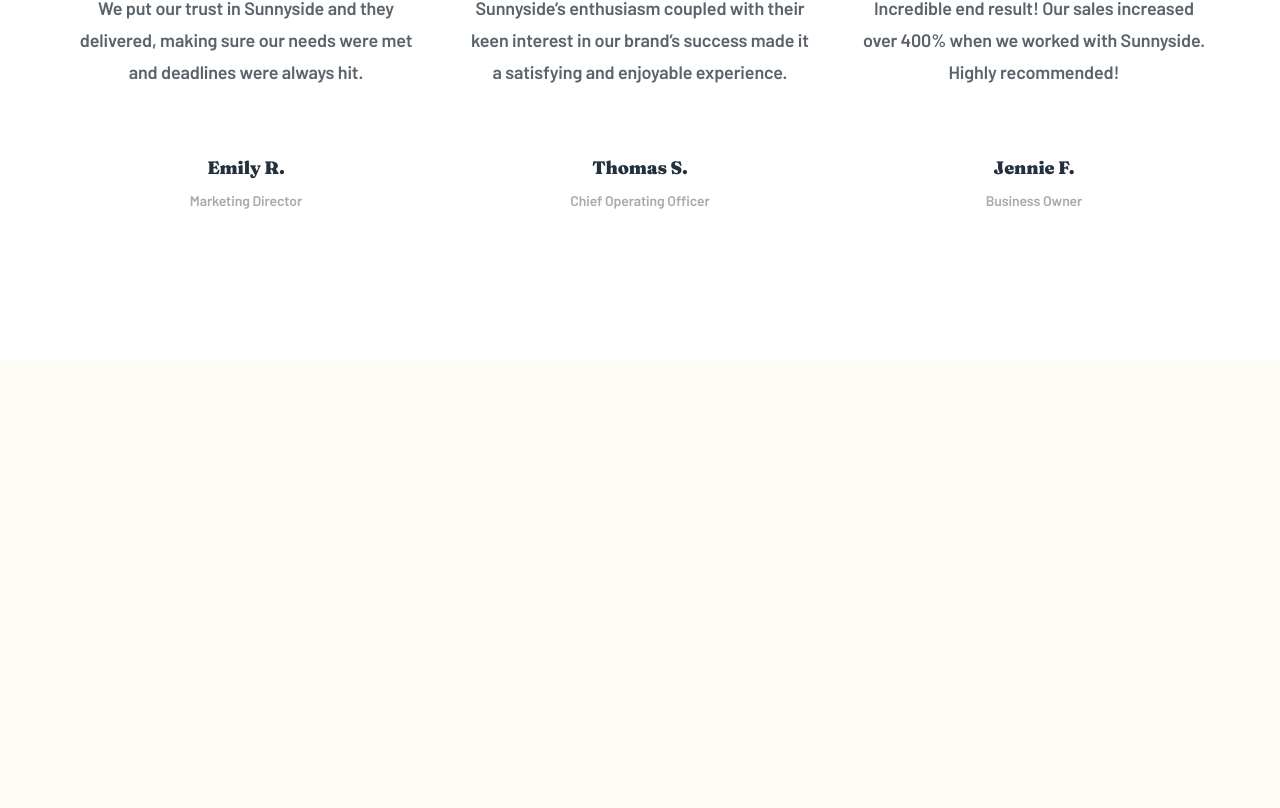
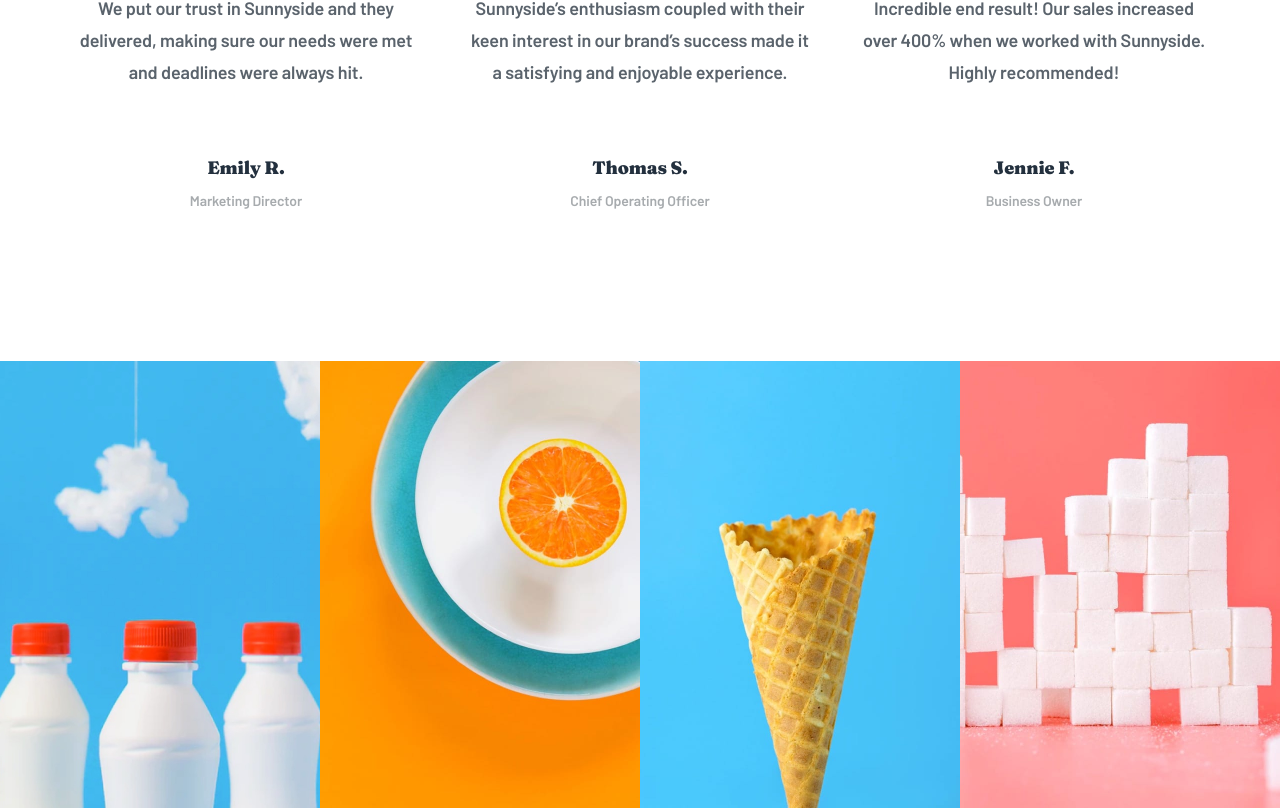
Before and after one commit to vittoriobusatta/Sunnyside, a React (Create React App) app: page / in a window 1280 px wide. Shown: the part 2973-3781 px from the top of the page. Before the commit the page ends 3334 px from the top, so only its background shows below. Built offline with nearby package versions, Linux system fonts and the light colour scheme.

Commit message:
add gallery

```diff
--- a/src/App.js
+++ b/src/App.js
@@ -1,5 +1,6 @@
 import { createGlobalStyle } from "styled-components";
 import Feedback from "./Components/Feedback";
+import Gallery from "./Components/Gallery";
 import Header from "./Components/Header";
 import Info from "./Components/Info";
 import Landing from "./Components/Landing";
@@ -65,6 +66,7 @@
       <Landing />
       <Info />
       <Feedback />
+      <Gallery />
     </div>
   );
 }
--- a/src/Components/Gallery.js
+++ b/src/Components/Gallery.js
@@ -0,0 +1,86 @@
+import React from "react";
+import styled from "styled-components";
+import MilkImage from "../images/desktop/image-gallery-milkbottles.jpg";
+import MilkImageMobile from "../images/mobile/image-gallery-milkbottles.jpg";
+import ConeImage from "../images/desktop/image-gallery-cone.jpg";
+import ConeImageMobile from "../images/mobile/image-gallery-cone.jpg";
+import OrangeImage from "../images/desktop/image-gallery-orange.jpg";
+import OrangeImageMobile from "../images/mobile/image-gallery-orange.jpg";
+import SuggarImage from "../images/desktop/image-gallery-sugarcubes.jpg";
+import SuggarImageMobile from "../images/mobile/image-gallery-sugar-cubes.jpg";
+
+const Container = styled.section`
+  height: auto;
+  width: 100%;
+  display: grid;
+  grid-template-columns: repeat(4, 1fr);
+  grid-template-rows: 1fr;
+  @media screen and (max-width: 992px) {
+    grid-template-columns: repeat(2, 1fr);
+    grid-template-rows: repeat(2, 1fr);
+  }
+`;
+
+const Items = styled.div`
+  height: auto;
+  width: auto;
+  min-height: 447px;
+  @media screen and (max-width: 992px) {
+    width: 100%;
+    height: 100%;
+  min-height: 250px;
+  }
+  &#Milk {
+    grid-area: 1 / 1 / 2 / 2;
+    background: url(${MilkImage});
+    background-size: cover;
+  background-repeat: no-repeat;
+  background-position: center;
+    @media screen and (max-width: 992px) {
+      grid-area: 1 / 1 / 2 / 2;
+    }
+  }
+  &#Orange {
+    grid-area: 1 / 2 / 2 / 3;
+    background: url(${OrangeImage});
+    background-size: cover;
+  background-repeat: no-repeat;
+  background-position: center;
+    @media screen and (max-width: 992px) {
+      grid-area: 1 / 2 / 2 / 3;
+    }
+  }
+  &#Cone {
+    grid-area: 1 / 3 / 2 / 4;
+    background: url(${ConeImage});
+    background-size: cover;
+  background-repeat: no-repeat;
+  background-position: center;
+    @media screen and (max-width: 992px) {
+      grid-area: 2 / 1 / 3 / 2;
+    }
+  }
+  &#Sugar {
+    grid-area: 1 / 4 / 2 / 5;
+    background: url(${SuggarImage});
+    background-size: cover;
+  background-repeat: no-repeat;
+  background-position: center;
+    @media screen and (max-width: 992px) {
+      grid-area: 2 / 2 / 3 / 3;
+    }
+  }
+`;
+
+function Gallery() {
+  return (
+    <Container>
+      <Items id="Milk"></Items>
+      <Items id="Cone"></Items>
+      <Items id="Orange"></Items>
+      <Items id="Sugar"></Items>
+    </Container>
+  );
+}
+
+export default Gallery;
--- a/src/Components/Info.js
+++ b/src/Components/Info.js
@@ -147,7 +147,7 @@
     text-align: center;
     letter-spacing: -0.114286px;
     max-width: 339px;
-    margin-bottom: 59px;
+    margin: 0 24px 59px 24px ;
     &.cherry {
       color: #24554a;
     }
--- a/src/Components/Landing.js
+++ b/src/Components/Landing.js
@@ -19,7 +19,7 @@
   width: 100%;
   left: 50%;
   transform: translate(-50%, 0%);
-  top: max(19.5rem, 120px);
+  top: max(19.5rem, 130px);
   position: absolute;
 
   & h1 {
```
